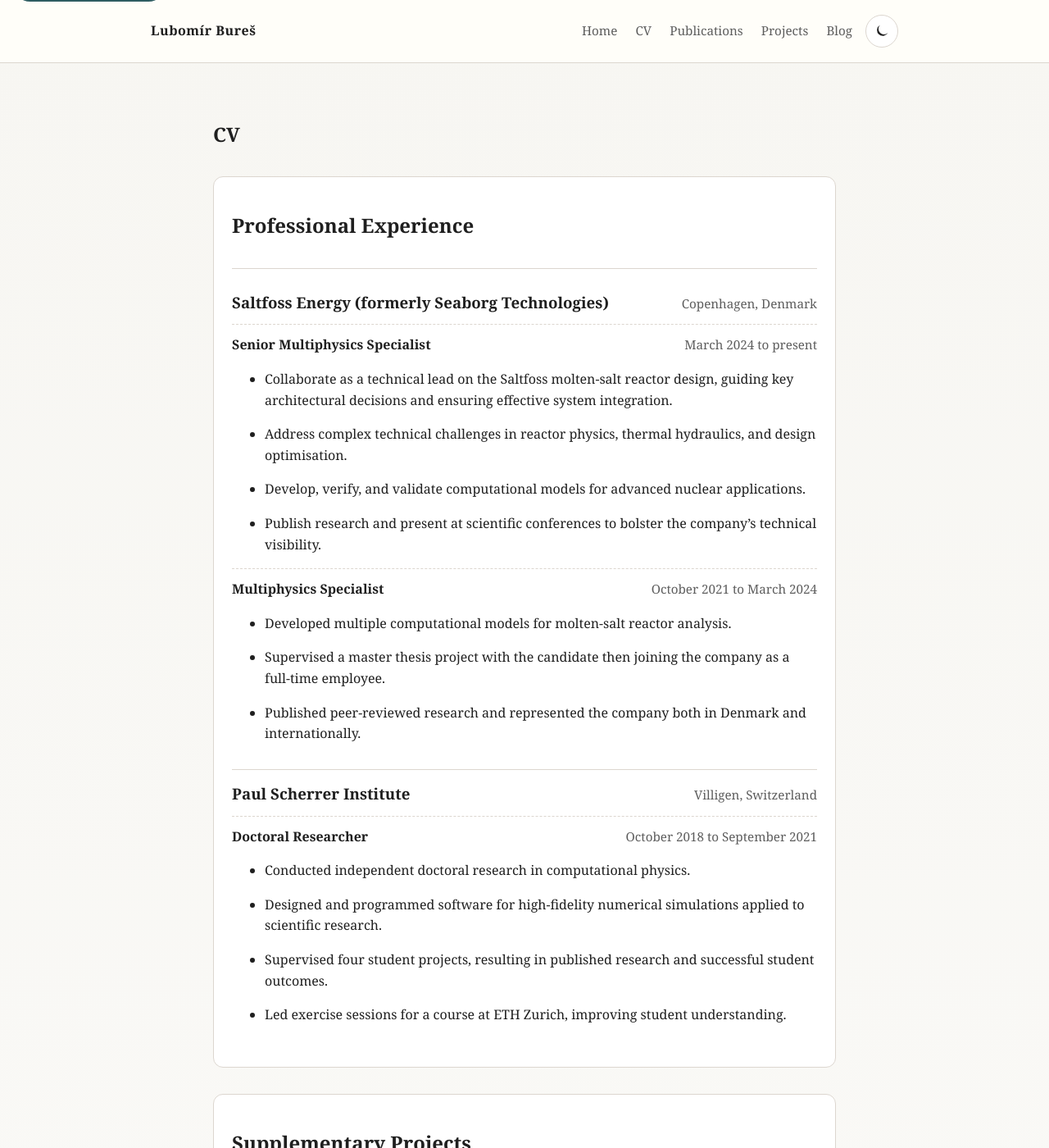
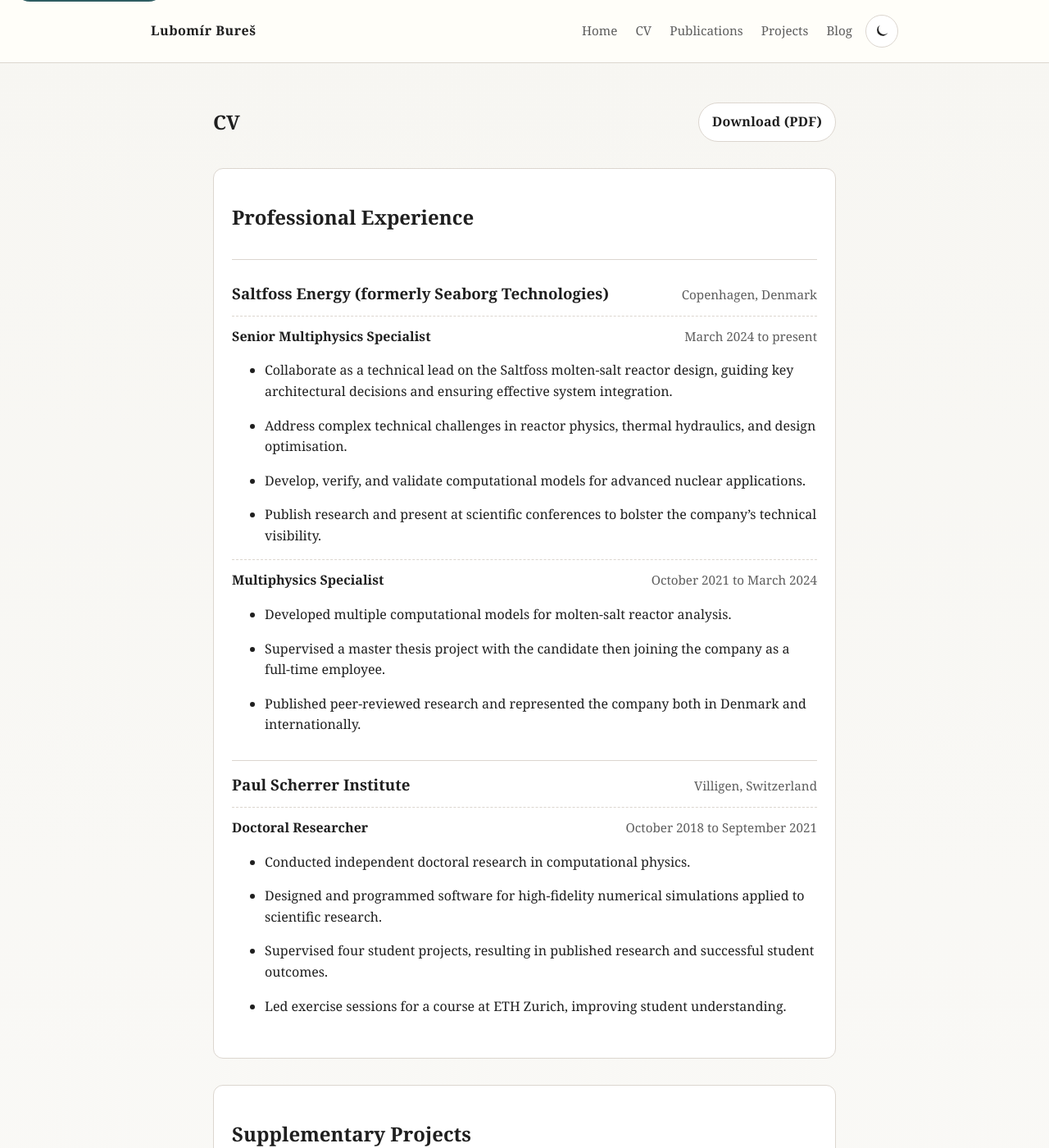
Before and after one commit to tannhorn/tannhorn.github.io, a Jekyll site: the page built from cv.md, in a window 1280 px wide and 1400 px high. Shown: the whole window at 82% size. Built offline with Jekyll 4.4.1, drawn with Linux system fonts in a browser that asks for light colours; some of the changed text lies outside the part shown.

Commit message:
added download buttons

```diff
--- a/_includes/footer.html
+++ b/_includes/footer.html
@@ -1,5 +1,5 @@
 <footer class="site-footer">
   <div class="wrapper">
-    <p>Last updated {{ "now" | date: "%Y" }}.</p>
+    <p>Last updated {{ "now" | date: "%B %Y" }}.</p>
   </div>
 </footer>
--- a/_layouts/page.html
+++ b/_layouts/page.html
@@ -2,6 +2,11 @@
 layout: default
 ---
 <section class="page-content">
-  <h1>{{ page.title }}</h1>
+  <div class="page-header">
+    <h1>{{ page.title }}</h1>
+    {% if page.pdf_link %}
+      <a class="button" href="{{ page.pdf_link }}" download aria-label="Download PDF for {{ page.title }}">Download (PDF)</a>
+    {% endif %}
+  </div>
   {{ content }}
 </section>
--- a/assets/css/style.css
+++ b/assets/css/style.css
@@ -127,6 +127,44 @@
 
 .site-nav a:hover {
   color: var(--accent);
+}
+
+.page-header {
+  display: flex;
+  align-items: center;
+  justify-content: space-between;
+  gap: 16px;
+  margin-bottom: 16px;
+}
+
+.page-header h1 {
+  margin: 0;
+}
+
+.button {
+  display: inline-flex;
+  align-items: center;
+  gap: 8px;
+  padding: 10px 16px;
+  border-radius: 999px;
+  border: 1px solid var(--border);
+  background: var(--surface);
+  color: var(--ink);
+  text-decoration: none;
+  font-weight: 600;
+  letter-spacing: 0.2px;
+  transition: border-color 0.2s ease, color 0.2s ease, transform 0.2s ease;
+}
+
+.button:hover {
+  border-color: var(--accent);
+  color: var(--accent);
+  transform: translateY(-1px);
+}
+
+.button:focus-visible {
+  outline: 2px solid var(--accent);
+  outline-offset: 3px;
 }
 
 .page {
@@ -396,6 +434,11 @@
     display: inline-block;
   }
 
+  .page-header {
+    flex-direction: column;
+    align-items: flex-start;
+  }
+
   .hero h1 {
     font-size: 2rem;
   }
--- a/cv.md
+++ b/cv.md
@@ -1,6 +1,7 @@
 ---
 layout: page
 title: CV
+pdf_link: /assets/cv.pdf
 ---
 
 {% for section in site.data.cv.sections %}
```
Also changed, not shown: publications.md (+1 -0 lines).
